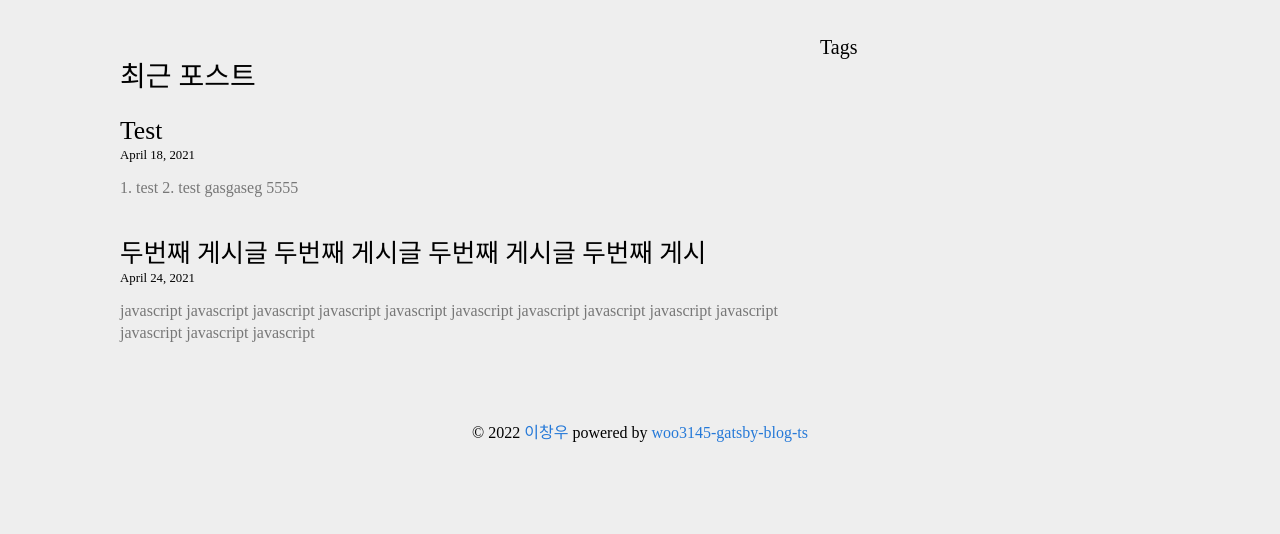
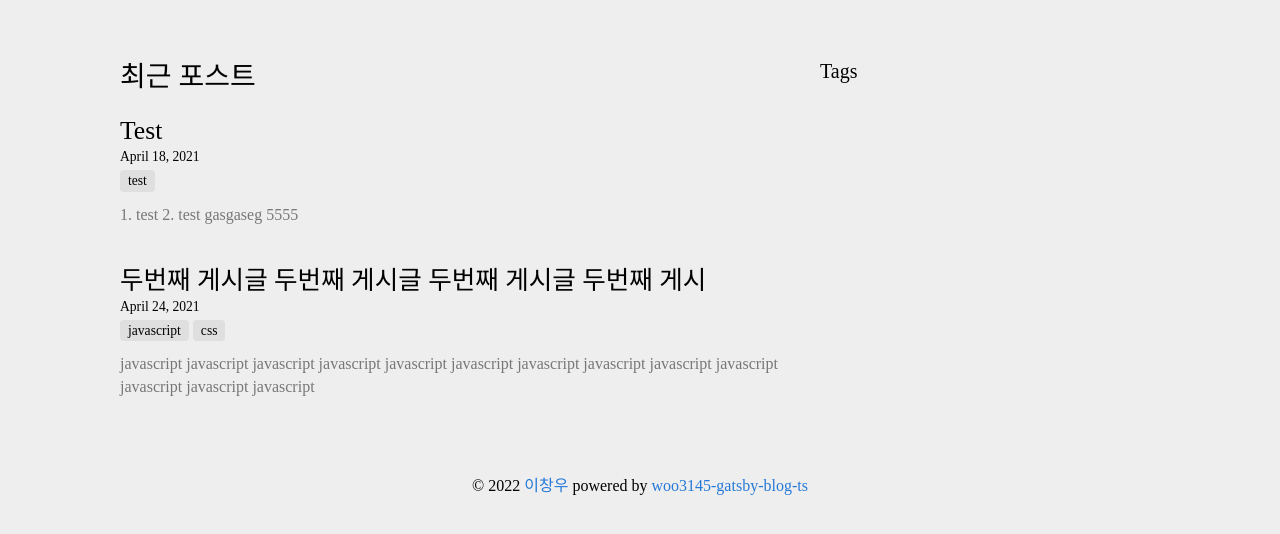
Before and after one commit to woo3145/woo3145-gatsby-blog-ts, a Gatsby site: page / in a window 1280 px wide. Shown: the part 386-920 px from the top of the page. Before the commit the page ends 867 px from the top, so only its background shows below. Built offline with nearby package versions, Linux system fonts and the light colour scheme; Gatsby itself is replaced by a stand-in of ours.

Commit message:
PostCard에 category 추가

```diff
--- a/posts/test2.md
+++ b/posts/test2.md
@@ -3,7 +3,7 @@ title: 두번째 게시글 두번째 게시글 두번째 게시글 두번째 게
 date: "2021-04-24 11:43:00"
 author: 이창우
 tags: test2222
-categories: javascript
+categories: javascript css
 ---
 
 ## javascript
--- a/src/components/post-card/index.scss
+++ b/src/components/post-card/index.scss
@@ -27,10 +27,24 @@
     transition: width ease 0.2s;
   }
   .post-card-metadata {
-    font-size: 0.8rem;
-    line-height: 1.4;
     margin-bottom: 12px;
+    .post-card-metadata-date {
+      font-size: 0.85rem;
+      line-height: 1.4;
+      margin-bottom: 4px;
+    }
+    .post-card-metadata-categories {
+      display: flex;
+      font-size: 0.85rem;
+      .category {
+        margin-right: 4px;
+        background-color: rgb(223, 223, 223);
+        padding: 4px 8px;
+        border-radius: 4px;
+      }
+    }
   }
+
   .post-card-contents {
     color: #777;
     line-height: 1.4;
--- a/src/components/post-card/post-card.tsx
+++ b/src/components/post-card/post-card.tsx
@@ -1,4 +1,5 @@
 import React from "react";
+import Post from "../../models/post";
 
 import "./index.scss";
 
@@ -9,8 +10,15 @@ interface Props {
 const PostCard = ({ post }: Props) => {
   return (
     <article className="post-card-wrapper">
-      <h3 className="post-card-title">{post.frontmatter.title}</h3>
-      <div className="post-card-metadata">{post.frontmatter.date}</div>
+      <h3 className="post-card-title">{post.title}</h3>
+      <div className="post-card-metadata">
+        <p className="post-card-metadata-date">{post.date}</p>
+        <div className="post-card-metadata-categories">
+          {post.categories.map((category) => {
+            return <p className="category">{category}</p>;
+          })}
+        </div>
+      </div>
       <div className="post-card-contents">{post.excerpt}</div>
     </article>
   );
--- a/src/components/post-list/index.scss
+++ b/src/components/post-list/index.scss
@@ -32,6 +32,9 @@
     height: auto;
     .tag-list-title {
       font-size: 1.25rem;
+      line-height: 1.4;
+      padding: 20px 0;
+      font-weight: 500;
     }
   }
 }
--- a/src/components/post-list/post-list.tsx
+++ b/src/components/post-list/post-list.tsx
@@ -1,4 +1,5 @@
 import React from "react";
+import Post from "../../models/post";
 import PostCard from "../post-card/post-card";
 
 import "./index.scss";
--- /dev/null
+++ b/src/models/post.tsx
@@ -0,0 +1,23 @@
+export default class Post {
+  id: string;
+  title: string;
+  html: string;
+  excerpt: string;
+  author: string;
+  categories: string[];
+  date: Date;
+  tags: string[];
+
+  constructor(data: MarkdownRemarkNode) {
+    const { id, html, excerpt, frontmatter } = data;
+    const { author, categories, date, tags, title } = frontmatter;
+    this.id = id;
+    this.title = title;
+    this.html = html;
+    this.excerpt = excerpt;
+    this.author = author;
+    this.categories = categories.split(" ");
+    this.date = date;
+    this.tags = tags.split(" ");
+  }
+}
--- a/src/pages/index.tsx
+++ b/src/pages/index.tsx
@@ -3,6 +3,7 @@ import { graphql, PageProps } from "gatsby";
 import Layout from "../layout";
 import Bio from "../components/bio/bio";
 import PostList from "../components/post-list/post-list";
+import Post from "../models/post";
 
 interface DataProps {
   site: {
@@ -12,7 +13,7 @@ interface DataProps {
   };
   allMarkdownRemark: {
     edges: {
-      node: Post;
+      node: MarkdownRemarkNode;
     }[];
   };
 }
@@ -22,7 +23,7 @@ const IndexRoute = ({
   path,
 }: PageProps<DataProps>) => {
   const posts = allMarkdownRemark.edges.map(({ node }) => {
-    return node;
+    return new Post(node);
   });
 
   return (
--- a/src/types/post.d.ts
+++ b/src/types/markdownRemarkNode.d.ts
@@ -1,4 +1,4 @@
-interface Post {
+interface MarkdownRemarkNode {
   id: string;
   html: string;
   excerpt: string;
```
